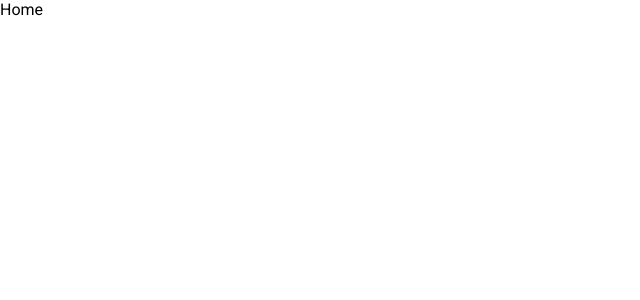
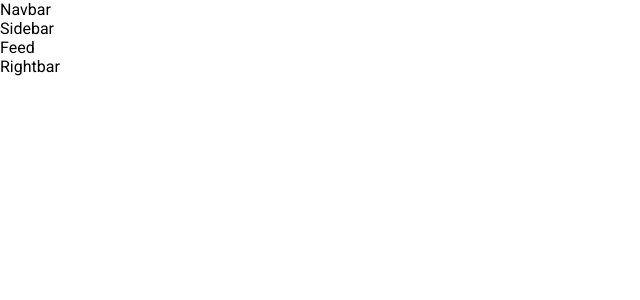
Before and after one commit to HaVanDuoc/collection-reactjs-html-scss-js-110624062022, a React (Create React App) app: page / in a window 1280 px wide. Shown: the top 300 px of the page, without its empty margins (0-640 px from the left). Built offline with nearby package versions, Linux system fonts and the light colour scheme.

Commit message:
Config Layout

```diff
--- a/src/App.js
+++ b/src/App.js
@@ -1,4 +1,5 @@
 import { BrowserRouter as Router, Routes, Route } from "react-router-dom";
+import { DefaultLayout } from "./components/Layouts";
 import { publicRoutes } from "./routes";
 
 function App() {
@@ -6,9 +7,20 @@ function App() {
         <Router>
             <div className="__havanduoc">
                 <Routes>
-                    {publicRoutes.map((route) => {
+                    {publicRoutes.map((route, index) => {
+                        let Layout = DefaultLayout;
                         const Page = route.component;
-                        return <Route path={route.path} element={<Page />} />;
+                        return (
+                            <Route
+                                key={index}
+                                path={route.path}
+                                element={
+                                    <Layout>
+                                        <Page />
+                                    </Layout>
+                                }
+                            />
+                        );
                     })}
                 </Routes>
             </div>
--- /dev/null
+++ b/src/components/Layouts/DefaultLayout/index.jsx
@@ -0,0 +1,16 @@
+import React from 'react'
+import { Navbar, Sidebar, Feed, Rightbar } from '../components/'
+import './DefaultLayout.scss'
+
+const DefaultLayout = () => {
+  return (
+    <div id="hvd-default-layout">
+      <Navbar />
+      <Sidebar />
+      <Feed />
+      <Rightbar />
+    </div>
+  );
+};
+
+export default DefaultLayout
--- /dev/null
+++ b/src/components/Layouts/UploadLayout/index.js
@@ -0,0 +1,7 @@
+import React from "react";
+
+const UploadLayout = () => {
+    return <div>UploadLayout</div>;
+};
+
+export default UploadLayout;
--- /dev/null
+++ b/src/components/Layouts/components/Feed/index.jsx
@@ -0,0 +1,9 @@
+import React from 'react'
+
+const Feed = () => {
+  return (
+    <div>Feed</div>
+  )
+}
+
+export default Feed
--- /dev/null
+++ b/src/components/Layouts/components/Navbar/index.jsx
@@ -0,0 +1,7 @@
+import React from "react";
+
+const Navbar = () => {
+    return <div>Navbar</div>;
+};
+
+export default Navbar;
--- /dev/null
+++ b/src/components/Layouts/components/Rightbar/index.jsx
@@ -0,0 +1,9 @@
+import React from 'react'
+
+const Rightbar = () => {
+  return (
+    <div>Rightbar</div>
+  )
+}
+
+export default Rightbar
--- /dev/null
+++ b/src/components/Layouts/components/Sidebar/index.jsx
@@ -0,0 +1,9 @@
+import React from 'react'
+
+const Sidebar = () => {
+  return (
+    <div>Sidebar</div>
+  )
+}
+
+export default Sidebar
--- /dev/null
+++ b/src/components/Layouts/components/index.js
@@ -0,0 +1,4 @@
+export { default as Navbar } from "./Navbar";
+export { default as Sidebar } from "./Sidebar";
+export { default as Feed } from "./Feed";
+export { default as Rightbar } from "./Rightbar";
--- /dev/null
+++ b/src/components/Layouts/index.js
@@ -0,0 +1,2 @@
+export { default as DefaultLayout } from "./DefaultLayout";
+export { default as UploadLayout } from "./UploadLayout";
```
Also changed, not shown: src/components/Layouts/DefaultLayout/DefaultLayout.scss (added).
